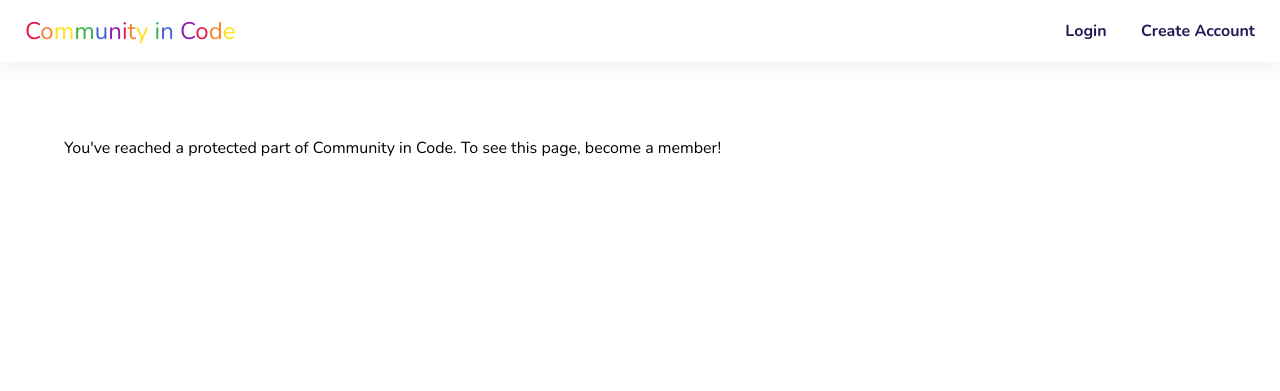
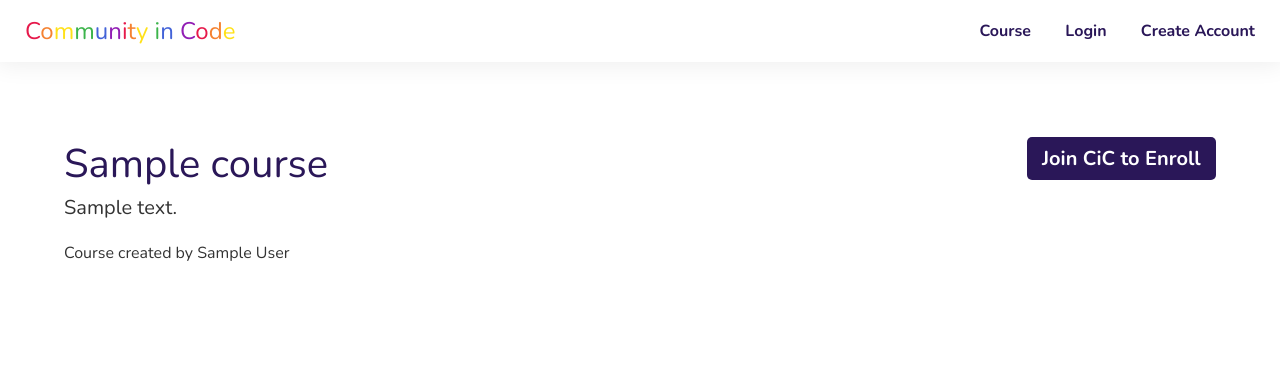
Before and after one commit to ahl389/community-in-code, a Flask app: page /courses/1 in a window 1280 px wide. Shown: the top 391 px of the page. Run offline with Flask 2, Linux system fonts and the light colour scheme; tables that the repository leaves empty hold one stand-in row (values such as "Sample post"); some libraries are stand-ins or nearby versions.

Commit message:
changed course page so its visible without authentication

```diff
--- a/cic/frontend/app.py
+++ b/cic/frontend/app.py
@@ -104,18 +104,21 @@
 
 
 @frontend.route('/courses/<course_id>')
-@login_required
 def view_course(course_id):
-    enrollment = Enrollment.get_by(
-        user_id=current_user.id, course_id=course_id)
     course = Course.get(course_id)
     author = User.get(course.author)
     units = Stage.get_many(course.stages.split(','))
     units.sort(key=lambda x: x.order)
 
-    if len(enrollment) == 0:
-        return render_template('frontend/course_unenrolled.html', course=course, units=units, author=author)
-    return render_template('frontend/course.html', course=course, units=units, enrollment=enrollment, author=author)
+    if current_user.is_authenticated:
+        enrollment = Enrollment.get_by(
+            user_id=current_user.id, course_id=course_id)
+
+        if len(enrollment) == 0:
+            return render_template('frontend/course_unenrolled.html', course=course, units=units, author=author)
+        return render_template('frontend/course.html', course=course, units=units, enrollment=enrollment, author=author)
+    else:
+        return render_template('frontend/course_unauthenticated.html', course=course, units=units, author=author)
 
 
 @frontend.route('/courses/<course_id>/enroll')
--- a/cic/frontend/templates/frontend/course.html
+++ b/cic/frontend/templates/frontend/course.html
@@ -9,7 +9,7 @@
             <div class="module w70">
                 <h2>{{ course.title }}</h2>
                 <p class="large">{{ course.description }}</p>
-                <p>by {{ author.name }}</p>
+                <p>Course created by {{ author.name }}</p>
             </div>
         </div>
     </section>
--- /dev/null
+++ b/cic/frontend/templates/frontend/course_unauthenticated.html
@@ -0,0 +1,49 @@
+{% extends 'frontend/layout.html' %}
+
+{% block content %}
+
+<body>
+
+    <section class="banner" id="course-{{ course.title }}">
+        <div class="container">
+            <div class="module w100 mbl">
+                <div class="container-extender">
+                    <div class="module w70">
+                        <h2>{{ course.title }}</h2>
+                        <p class="large">{{ course.description }}</p>
+                        <p>Course created by {{ author.name }}</p>
+                    </div>
+
+                    <div class="module self-align-right">
+                        <a href="{{ url_for('frontend.signup') }}">
+                            <button
+                                class="button inverse large bold heading-font hvr-icon-forward hvr-sweep-to-right">Join
+                                CiC to Enroll</button>
+                        </a>
+                    </div>
+                </div>
+            </div>
+
+            {% for unit in units %}
+            <div class="module w70 mbs">
+                <h4 class="mbs">Unit {{ unit.order }}: {{ unit.title }}</h4>
+                <p>{{ unit.description }}</p>
+            </div>
+            {% endfor %}
+        </div>
+    </section>
+
+    <section class="banner" id="banner-next">
+        <div class="container lesson">
+
+        </div>
+    </section>
+
+    <div class="button glossary-add">
+        <i class="fas fa-plus"></i> Add to Glossary
+    </div>
+
+
+</body>
+
+{% endblock %}
--- a/cic/frontend/templates/frontend/layout.html
+++ b/cic/frontend/templates/frontend/layout.html
@@ -9,6 +9,7 @@
     <link href="https://fonts.googleapis.com/css2?family=Nunito:wght@300;400;700&display=swap" rel="stylesheet">
     <script src="https://kit.fontawesome.com/d7c065113f.js" crossorigin="anonymous"></script>
     <meta name="viewport" content="width=device-width" />
+    <meta name="description" content="Learn to code with the Python programming language.">
     {{ pagedown.include_pagedown() }}
     {% endblock %}
 </head>
@@ -40,12 +41,12 @@
             </div> -->
 
             <div class="module bold self-align-right mob-hide">
-
                 {% if current_user.is_authenticated %}
                 <a class="prm" href="{{ url_for('frontend.view_course', course_id=1) }}">Course</a>
                 <a class="prm" href="{{ url_for('frontend.profile') }}">Profile</a>
                 <a href="{{ url_for('frontend.logout') }}">Logout</a>
                 {% else %}
+                <a class="prm" href="{{ url_for('frontend.view_course', course_id=1) }}">Course</a>
                 <a class="prm" href="{{ url_for('frontend.login') }}">Login</a>
                 <a href="{{ url_for('frontend.signup') }}">Create Account</a>
                 {% endif %}
@@ -109,7 +110,6 @@
     }
 
     .quick-search-results.show {
-
         background-color: white;
         border: 1px solid #ddd;
         margin-top: 15px;
```
